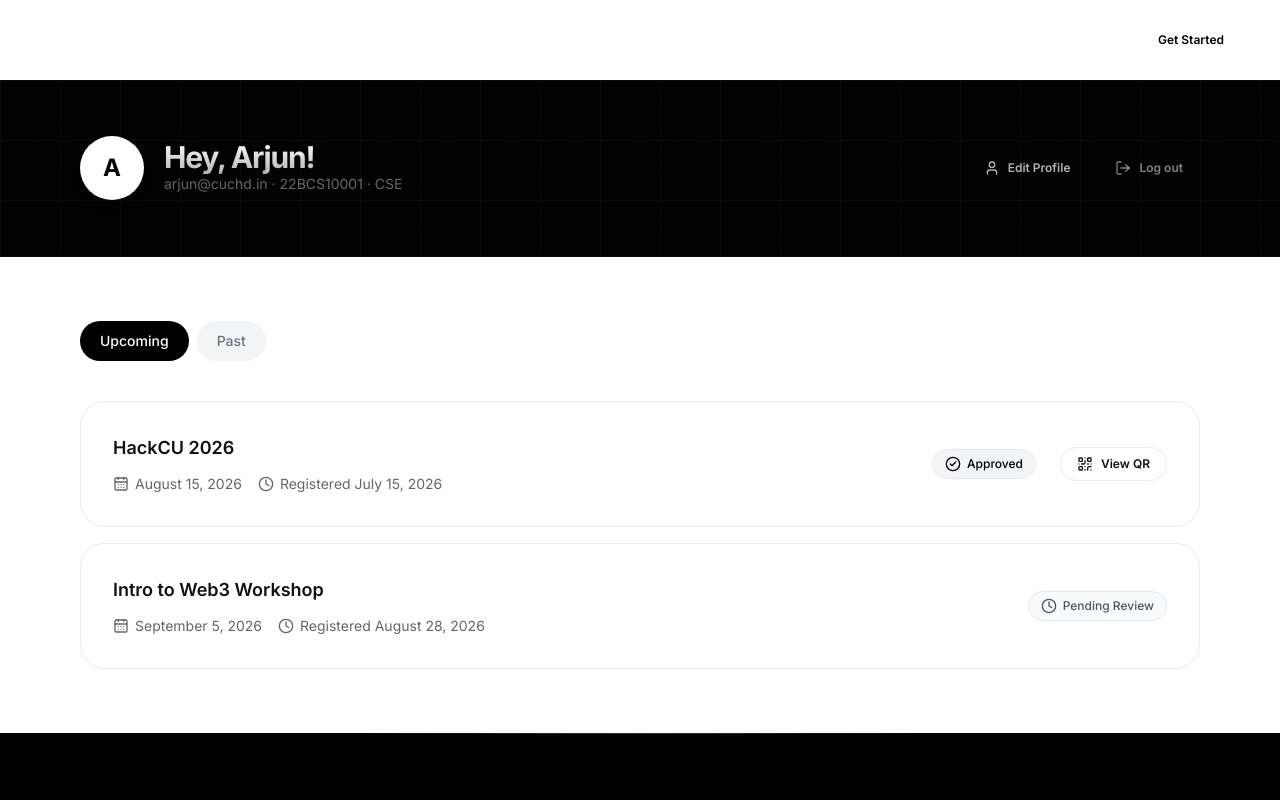
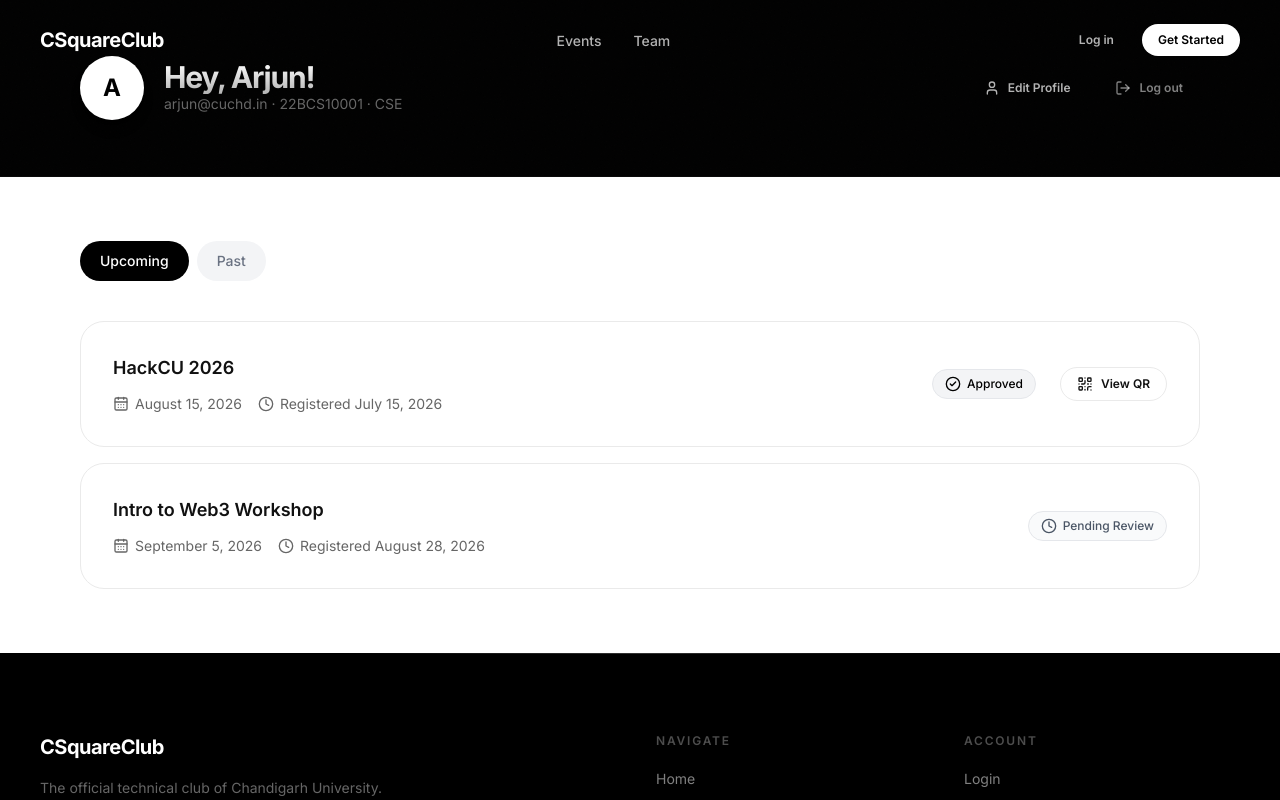
Before and after one commit to CSquareClubCU/C-Square-Web, a Next.js app in the folder frontend/: page /dashboard in a window 1280 px wide. Shown: the top 800 px of the page. Built offline with nearby package versions, Linux system fonts and the light colour scheme.

Commit message:
fix: remove top padding from layout preventing header overlap, and remove code/dot grids globally

```diff
--- a/frontend/app/dashboard/page.tsx
+++ b/frontend/app/dashboard/page.tsx
@@ -92,7 +92,6 @@
     <div className="w-full">
       {/* Dashboard Header */}
       <section className="w-full bg-black text-white noise-overlay border-b border-white/[0.04] py-10 md:py-14 relative overflow-hidden">
-        <div className="absolute inset-0 code-grid" />
         <div className="max-w-[1200px] mx-auto px-5 md:px-10 relative z-10">
           <FadeUp>
             <div className="flex flex-col md:flex-row md:items-center md:justify-between gap-6">
--- a/frontend/app/events/[id]/page.tsx
+++ b/frontend/app/events/[id]/page.tsx
@@ -76,7 +76,6 @@
     <div className="w-full">
       {/* Header background */}
       <section className="w-full bg-black text-white noise-overlay border-b border-white/[0.04] py-16 md:py-24 relative overflow-hidden">
-        <div className="absolute inset-0 code-grid" />
         <div className="max-w-[1200px] mx-auto px-5 md:px-10 relative z-10">
           <FadeUp>
             <Link
--- a/frontend/app/events/page.tsx
+++ b/frontend/app/events/page.tsx
@@ -35,7 +35,6 @@
     <div className="w-full">
       {/* Page Header */}
       <section className="w-full bg-black text-white noise-overlay py-20 md:py-28 border-b border-white/[0.04] relative overflow-hidden">
-        <div className="absolute inset-0 code-grid" />
         <div className="max-w-[1200px] mx-auto px-5 md:px-10 relative z-10">
           <FadeUp>
             <span className="inline-flex items-center gap-2 text-xs font-semibold tracking-[0.2em] uppercase text-white/40 mb-6">
@@ -110,7 +109,6 @@
                   <div className="h-full flex flex-col rounded-[24px] border border-[var(--c-border)] bg-white overflow-hidden hover:shadow-xl transition-shadow duration-500">
                     {/* Banner Area */}
                     <div className="h-40 bg-black flex items-center justify-center relative overflow-hidden">
-                      <div className="absolute inset-0 code-grid" />
                       <span className="text-5xl font-black text-white/[0.04] tracking-tighter relative z-10">
                         {event.event_type.toUpperCase()}
                       </span>
--- a/frontend/app/layout.tsx
+++ b/frontend/app/layout.tsx
@@ -25,7 +25,7 @@
       lang="en"
       className={`${inter.variable} h-full antialiased`}
     >
-      <body className="min-h-full flex flex-col font-sans relative pt-20">
+      <body className="min-h-full flex flex-col font-sans relative">
         <Header />
         <main className="flex-1 flex flex-col">{children}</main>
         <Footer />
--- a/frontend/app/login/page.tsx
+++ b/frontend/app/login/page.tsx
@@ -35,7 +35,6 @@
       {/* Left side — branding */}
       <div className="hidden lg:flex w-1/2 bg-black text-white relative overflow-hidden flex-col justify-between p-16 noise-overlay">
         {/* Code grid overlay */}
-        <div className="absolute inset-0 code-grid opacity-50" />
 
         <div className="relative z-10">
           <Link href="/" className="text-xl font-bold tracking-tight opacity-90">
--- a/frontend/app/page.tsx
+++ b/frontend/app/page.tsx
@@ -34,7 +34,6 @@
       {/* ─── HERO SECTION ─── */}
       <section className="relative w-full min-h-[100vh] flex flex-col items-center justify-center text-center px-5 md:px-10 bg-black text-white noise-overlay">
         {/* Code grid background */}
-        <div className="absolute inset-0 code-grid" />
 
         {/* Subtle white ambient glows */}
         <div className="hero-glow hero-glow-1" />
@@ -245,7 +244,6 @@
 
       {/* ─── HOW IT WORKS (Process Steps) ─── */}
       <section className="w-full bg-[var(--c-surface)] py-24 md:py-32 relative overflow-hidden">
-        <div className="absolute inset-0 dot-grid opacity-60" />
 
         <div className="max-w-[1200px] mx-auto px-5 md:px-10 relative z-10">
           <FadeUp className="text-center mb-20">
@@ -412,7 +410,6 @@
             <div className="relative rounded-[32px] overflow-hidden shimmer">
               {/* Pure black background */}
               <div className="absolute inset-0 bg-black" />
-              <div className="absolute inset-0 opacity-[0.02] dot-grid" />
 
               <div className="relative z-10 p-12 md:p-20 text-center text-white">
                 <motion.div
--- a/frontend/app/team/page.tsx
+++ b/frontend/app/team/page.tsx
@@ -32,7 +32,6 @@
     <div className="w-full">
       {/* Page Header */}
       <section className="w-full bg-black text-white noise-overlay py-20 md:py-28 border-b border-white/[0.04] relative overflow-hidden">
-        <div className="absolute inset-0 code-grid" />
         <div className="max-w-[1200px] mx-auto px-5 md:px-10 text-center relative z-10">
           <FadeUp>
             <span className="inline-flex items-center gap-2 text-xs font-semibold tracking-[0.2em] uppercase text-white/40 mb-6 mx-auto">
```
